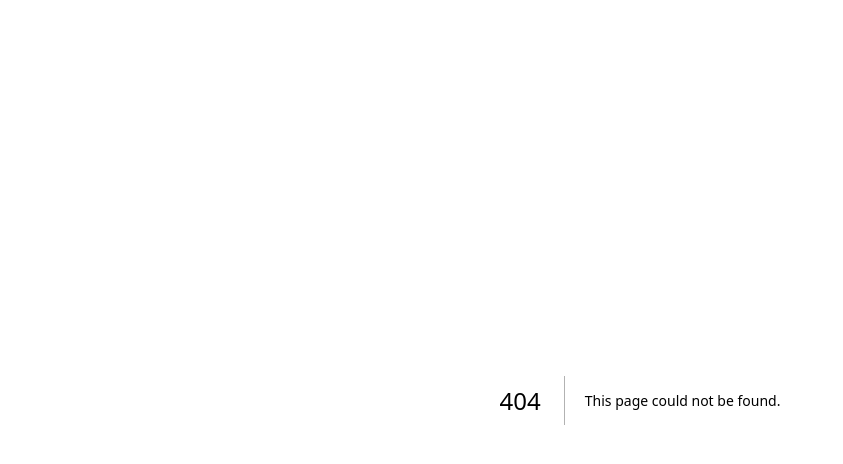
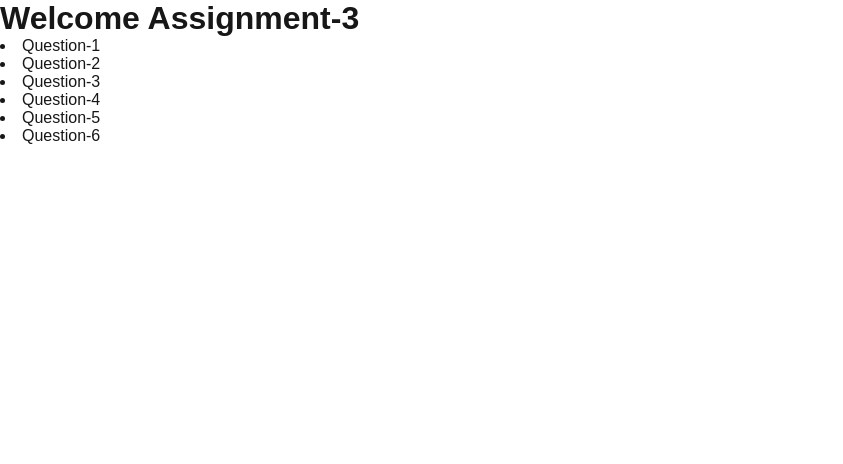
Before and after one commit to manoj-successiveTech/React-Training, a Next.js app in the folder Nextjs-assignment/: page /Assignment-3 in a window 1280 px wide. Before the commit this address had no page. Shown: the top 464 px of the page, without its empty margins (0-843 px from the left). Built offline with nearby package versions, Linux system fonts and the light colour scheme.

Commit message:
Assignment-3  created

```diff
--- /dev/null
+++ b/Nextjs-assignment/src/app/Assignment-3/page.jsx
@@ -0,0 +1,47 @@
+'use client'
+import React from 'react'
+import Link from 'next/link'
+import "@/app/styles/welcome3.css"
+
+const Page = () => {
+  return (
+    <>
+        <div>
+            <h1>Welcome Assignment-3</h1>
+        </div>
+
+         <div>
+      <nav>
+          <li>
+            <Link href='/Assignment-3/question-1'>Question-1</Link>
+          </li>
+
+          <li>
+            <Link href='/Assignment-3/question-2'>Question-2</Link>
+          </li>
+
+          <li>
+            <Link href='/Assignment-3/question-3'>Question-3</Link>
+          </li>
+
+           <li>
+            <Link href='/Assignment-3/question-4'>Question-4</Link>
+          </li>
+
+          <li>
+            <Link href='/Assignment-3/question-5'>Question-5</Link>
+          </li>
+
+          <li>
+            <Link href='/Assignment-3/question-6'>Question-6</Link>
+          </li>
+
+        </nav>
+
+    </div>
+
+    </>
+  )
+}
+
+export default Page
--- a/Nextjs-assignment/src/app/page.jsx
+++ b/Nextjs-assignment/src/app/page.jsx
@@ -20,9 +20,9 @@ export default function Home() {
             <Link href='/Assignment-2'>Assignment-2</Link>
           </li>
 
-          {/* <li>
+          <li>
             <Link href='/Assignment-3'>Assignment-3</Link>
-          </li> */}
+          </li>
       </nav>
 
 
```
Also changed, not shown: Nextjs-assignment/src/app/Assignment-3/ass3_questions.txt (added), Nextjs-assignment/src/app/Assignment-3/question-1/page.jsx (added), Nextjs-assignment/src/app/Assignment-3/question-2/page.jsx (added), Nextjs-assignment/src/app/Assignment-3/question-3/page.jsx (added), Nextjs-assignment/src/app/Assignment-3/question-4/page.jsx (added), Nextjs-assignment/src/app/Assignment-3/question-5/page.jsx (added), Nextjs-assignment/src/app/Assignment-3/question-6/page.jsx (added), Nextjs-assignment/src/app/styles/welcome3.css (added).
